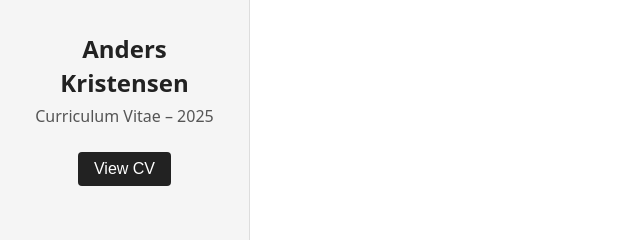
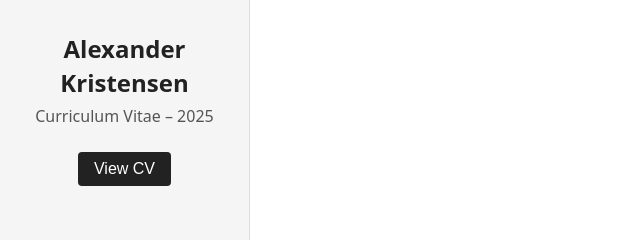
Before and after one commit to alkrdev/PortfolioPDF, a plain HTML site: page index.html in a window 1280 px wide. Shown: the top 240 px of the page, 0-640 px from the left. Drawn offline with Linux system fonts and the light colour scheme.

Commit message:
Update name from Anders to Alexander in index.html

```diff
--- a/index.html
+++ b/index.html
@@ -21,7 +21,7 @@
     <body>
       <div class="layout">
         <aside class="sidebar">
-        <h1>Anders Kristensen</h1>
+        <h1>Alexander Kristensen</h1>
         <p>Curriculum Vitae – 2025</p>
         <nav>
           <button id="view-cv"><span>View CV</span></button>
```
